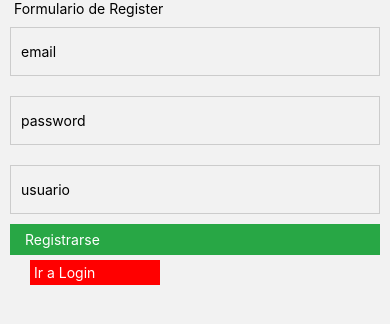
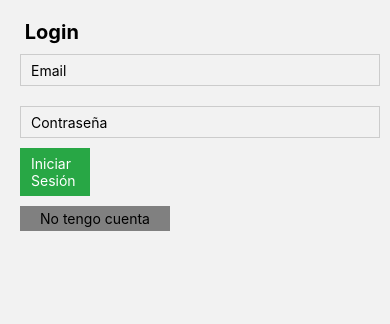
Before and after one commit to sofisanmarco/proyecto_integrador3, a React Native app in the folder proyecto/: screen /Login in a window 390 px wide. Shown: the top 324 px of the page. Built offline with nearby package versions, Linux system fonts and the light colour scheme.

Commit message:
Login hecho

```diff
--- a/proyecto/App.js
+++ b/proyecto/App.js
@@ -3,6 +3,8 @@ import { StyleSheet, Text, View } from 'react-native';
 import { NavigationContainer } from '@react-navigation/native';
 import { createNativeStackNavigator } from '@react-navigation/native-stack';
 import Register from './src/Screens/Register';
+import Login from './src/Screens/Login';
+import HomeMenu from './src/Components/HomeMenu';
 const Stack = createNativeStackNavigator();
 
 export default function App() {
@@ -10,6 +12,8 @@ export default function App() {
     <NavigationContainer>
       <Stack.Navigator>
         <Stack.Screen name="Register" component={Register} options={{headerShown: false}}/>
+        <Stack.Screen name="Login" component={Login} options={{headerShown: false}}/>
+        <Stack.Screen name="HomeMenu" component={HomeMenu} options={{headerShown: false}}/>
       </Stack.Navigator>
     </NavigationContainer>
 
--- /dev/null
+++ b/proyecto/src/Components/HomeMenu.js
@@ -0,0 +1,13 @@
+import React from "react";
+import { NavigationContainer } from '@react-navigation/native';
+import { createBottomTabNavigator } from '@react-navigation/bottom-tabs';
+import Home from "../Screens/Home";
+const Tab = createBottomTabNavigator()
+
+function HomeMenu(){
+    <Tab.Navigator screenOptions={ { tabBarShowLabel: false } }>
+        <Tab.Screen name='Home' component={Home} options={{headerShown: false}}/>
+    </Tab.Navigator>
+}
+
+export default HomeMenu;
--- /dev/null
+++ b/proyecto/src/Screens/Home.js
@@ -0,0 +1,19 @@
+import React, {Component} from "react";
+import { View, Text, Stylesheet, Pressable, TextInput } from "react-native-web";
+
+class Home extends Component{
+    constructor(props){
+        super(props)
+        this.state = {}
+    };
+
+    render(){
+        return(
+            <View>
+                <Text>Home</Text>
+            </View>
+        )
+    }
+};
+
+export default Home;
--- a/proyecto/src/Screens/Login.js
+++ b/proyecto/src/Screens/Login.js
@@ -0,0 +1,109 @@
+import React, {Component} from "react";
+import { View, Text, StyleSheet, Pressable, TextInput } from "react-native-web";
+import { auth, db } from '../firebase/config';
+
+class Login extends Component{
+    constructor(props){
+        super(props)
+        this.state = {email: '', password: '', error: '', loggedIn: false}
+    };
+
+    onSubmit(){
+        auth.signInWithEmailAndPassword(this.state.email, this.state.password)
+        .then((response) => {this.setState({loggedIn: true});})
+        .catch(error => {this.setState({error: 'Credenciales inválidas.'})})
+    }
+
+    render(){
+        return(
+            <View style={styles.container}>
+                <Text style={styles.titulo}> Login </Text>
+
+                <TextInput style={styles.input}
+                            keyboardType="email-address"
+                            placeholder="Email"
+                            onChangeText={text => this.setState({email: text})}
+                           value={this.state.email} />
+
+                <TextInput keyboardType="default"
+                                            placeholder="Contraseña"
+                                            onChangeText={text => this.setState({password: text})}
+                                            value={this.state.password}
+                                            secureTextEntry={true}
+                                            style={styles.input}/>
+
+                <Text>{this.state.error}</Text>
+
+                <Pressable style={styles.boton} onPress={() => this.onSubmit()}>
+                                    <Text style={styles.textoBoton}>Iniciar Sesión</Text>
+                </Pressable>
+
+                <Pressable style={styles.register} onPress={() => this.props.navigation.navigate('Register')}>
+                    <Text style={styles.text}>No tengo cuenta</Text>
+                </Pressable>
+            </View>
+        )
+    }
+};
+
+const styles = StyleSheet.create({
+    titulo: {
+        fontSize: 20,
+        fontWeight: 'bold'
+    },
+
+    container: {
+        marginLeft: 10,
+        marginTop: 20,
+        paddingHorizontal: 10
+    },
+
+    register: {
+        padding: 4,
+        backgroundColor: 'grey',
+        marginBottom: 4,
+        borderCurve: 4,
+        width: 150,
+        marginTop: 10
+    },
+
+    home: {
+        padding: 4,
+        backgroundColor: 'pink',
+        marginBottom: 4,
+        borderCurve: 4,
+        width: 150,
+        marginTop: 10
+    },
+
+    text: {
+        textAlign: "center"
+    },
+
+    input: {
+        height: 20,
+        paddingVertical: 15,
+        paddingHorizontal: 10,
+        borderWidth: 1,
+        borderColor: '#ccc',
+        borderStyle: 'solid',
+        borderCurve: 6,
+        marginVertical: 10
+    },
+    boton: {
+        backgroundColor:'#28a745',
+        paddingHorizontal: 10,
+        paddingVertical: 6,
+        textAlign: 'center',
+        borderCurve: 4,
+        borderWidth: 1,
+        borderStyle: 'solid',
+        borderColor: '#28a745',
+        width: 70
+    },
+    textoBoton: {
+        color: '#fff'
+    }
+})
+
+export default Login;
```
